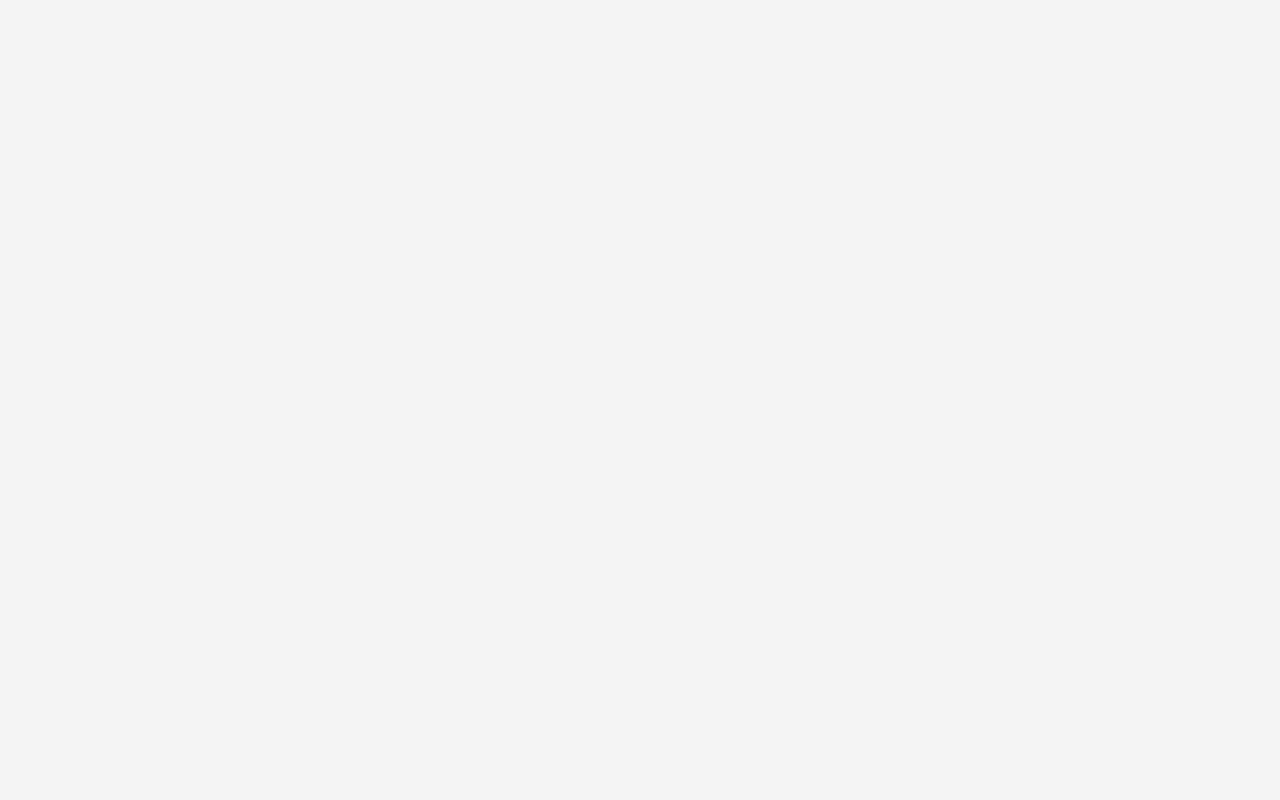
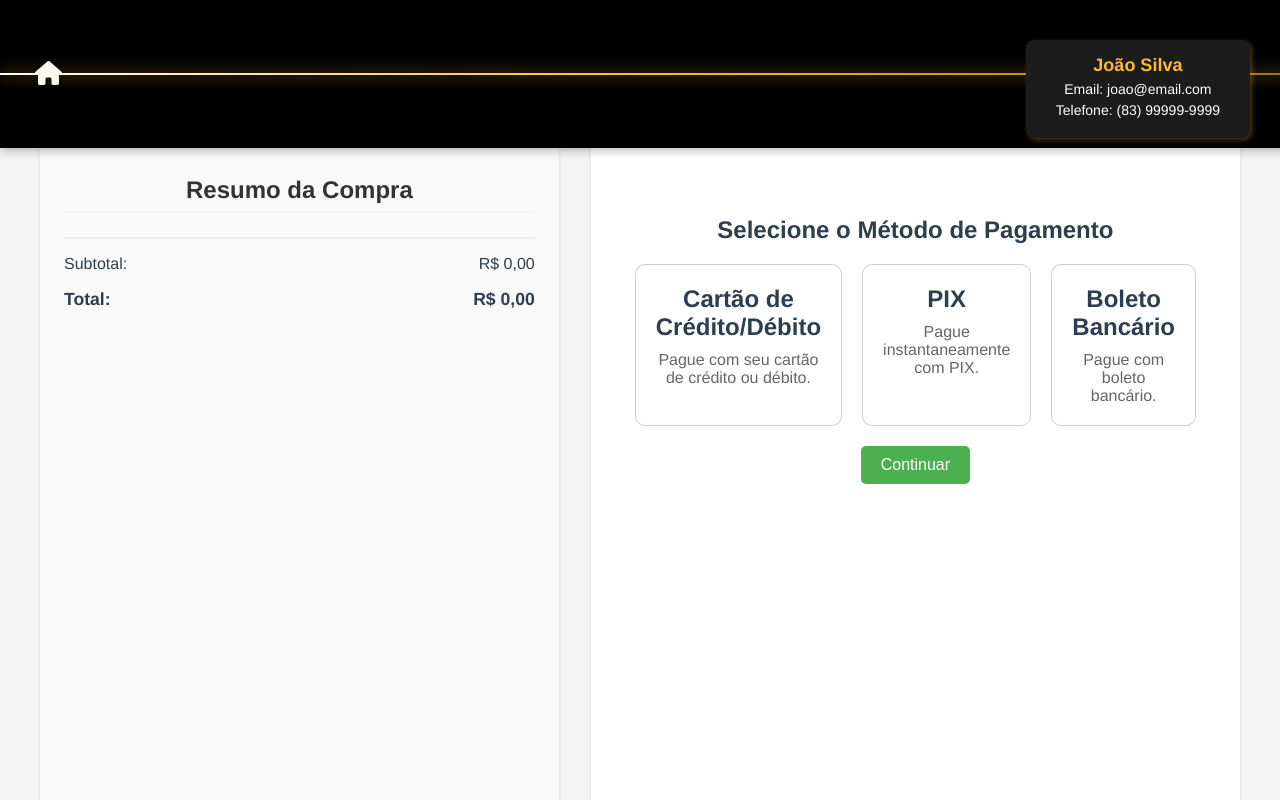
Before and after one commit to johnvictor01/BD-P5, a Vue app in the folder bdfrontend/: page /Pagamento in a window 1280 px wide. Before the commit this address had no page. Shown: the top 800 px of the page. Built offline with nearby package versions, Linux system fonts and the light colour scheme.

Commit message:
feat: Pagamento

```diff
--- a/bdfrontend/src/components/Carrinho.vue
+++ b/bdfrontend/src/components/Carrinho.vue
@@ -2,9 +2,9 @@
   <div class="carrinho-container">
     <h2>Carrinho</h2>
     <div v-if="itens.length > 0">
-        <div v-for="item in itens" :key="item.id" class="item-carrinho">
-          <p>{{ item.Titulo }}  - R$ {{ item.Valor }}</p>
-          <button @click="removerDoCarrinho(item.id)" class="btn-remover">Remover</button>
+      <div v-for="item in itens" :key="item.ObraID" class="item-carrinho">
+        <p>{{ item.Titulo }} - R$ {{ item.Valor }}</p>
+        <button @click="removerDoCarrinho(item.ObraID)" class="btn-remover">Remover</button>
       </div>
       <p><strong>Total:</strong> R$ {{ total }}</p>
       <button @click="irParaPagamento" class="btn-pagamento">Ir para Pagamento</button>
@@ -18,6 +18,10 @@
 <script>
 import { computed } from 'vue';
 import { useRouter } from 'vue-router';
+import axios from 'axios';
+
+// Configura o Axios para enviar cookies (necessário para a sessão)
+axios.defaults.withCredentials = true;
 
 export default {
   name: 'Carrinho',
@@ -32,20 +36,46 @@
 
     // Calcula o total do carrinho
     const total = computed(() => {
-        return props.itens.reduce((sum, item) => sum + item.Valor, 0);
+      return props.itens.reduce((sum, item) => sum + (item.Valor || 0), 0);
     });
 
     // Remove um item do carrinho
-      const removerDoCarrinho = (id) => {
-        const index = props.itens.findIndex((item) => item.id === id);
+    const removerDoCarrinho = (obraId) => {
+      const index = props.itens.findIndex((item) => item.ObraID === obraId);
       if (index !== -1) {
         props.itens.splice(index, 1);
       }
     };
 
-      // Redireciona para a tela de pagamento
-      const irParaPagamento = () => {
-        router.push({ name: 'Pagamento' }); // Navega para a rota de pagamento
+    const irParaPagamento = async () => {
+      try {
+        // Prepara os itens no formato esperado pelo backend (apenas ObraID)
+        const itensParaEnviar = props.itens.map(item => ({ ObraID: item.ObraID }));
+
+        // Envia os itens do carrinho para o backend
+        const response = await axios.post('http://localhost:5000/salvar-carrinho', {
+          itens: itensParaEnviar
+        });
+
+        // Se a requisição for bem-sucedida, navega para a página de pagamento
+        if (response.data.sucesso) {
+          router.push({
+            name: 'Pagamento',
+            // Passa os itens do carrinho via estado da rota
+            state: { itensCarrinho: props.itens }
+          });
+        } else {
+          alert('Erro ao salvar carrinho: ' + response.data.erro);
+        }
+      } catch (error) {
+        console.error('Erro ao enviar carrinho:', error);
+        if (error.response && error.response.status === 401) {
+          alert('Sessão expirada. Faça login novamente.');
+          router.push('/login');
+        } else {
+          alert('Falha ao processar o carrinho. Tente novamente.');
+        }
+      }
     };
 
     return {
@@ -58,6 +88,7 @@
 </script>
 
 <style>
+/* Estilos permanecem os mesmos */
 .carrinho-container {
   padding: 20px;
   background-color: #f9f9f9;
@@ -97,7 +128,7 @@
   margin-top: 10px;
 }
 
-  p{
+p {
   text-decoration: underline;
 }
 
--- a/bdfrontend/src/router/index.js
+++ b/bdfrontend/src/router/index.js
@@ -83,6 +83,15 @@ const routes = [
     component: () => import(/* webpackChunkName: "about" */ '../views/LoginColaborator.vue')
   },
 
+  {
+    path: '/Pagamento',
+    name: 'Pagamento',
+    // route level code-splitting
+    // this generates a separate chunk (about.[hash].js) for this route
+    // which is lazy-loaded when the route is visited.
+    component: () => import(/* webpackChunkName: "about" */ '../views/Pagamento.vue')
+  },
+
 ]
 
 const router = createRouter({
--- a/bdfrontend/src/views/Pagamento.vue
+++ b/bdfrontend/src/views/Pagamento.vue
@@ -1,22 +1,141 @@
 <template>
-    <div>
-        <TypePayment/>
+  <div class="pagamento-container">
+    <div class="resumo-compra">
+      <h2>Resumo da Compra</h2>
+      <div class="itens-lista">
+        <div v-for="item in itensCarrinho" :key="item.ObraID" class="item-resumo">
+          <span class="item-titulo">{{ item.Titulo }}</span>
+          <span class="item-valor">R$ {{ formatarValor(item.Valor) }}</span>
+        </div>
+      </div>
+      <div class="total-section">
+        <div class="subtotal">
+          <span>Subtotal:</span>
+          <span>R$ {{ formatarValor(subtotal) }}</span>
+        </div>
+        <div class="total">
+          <span>Total:</span>
+          <span>R$ {{ formatarValor(subtotal) }}</span> <!-- Aqui pode adicionar taxas se necessário -->
+        </div>
+      </div>
     </div>
+
+    <div class="metodos-pagamento">
+      <TypePayment :total="subtotal" />
+    </div>
+  </div>
 </template>
 
 <script>
+import { computed, onMounted, ref } from 'vue';
+import { useRouter } from 'vue-router';
+import TypePayment from '../components/TypePayment.vue';
 
-import TypePayment from '../components/TypePayment.vue'
+export default {
+  name: 'Pagamento',
+  components: {
+    TypePayment
+  },
+  setup() {
+    const router = useRouter();
+    const itensCarrinho = ref([]);
 
-export default{
-    name: 'Pagamento',
-    components: {
-        TypePayment
-    }
+    // Recupera os itens do carrinho do estado da rota
+    onMounted(() => {
+      if (router.currentRoute.value.state?.itensCarrinho) {
+        itensCarrinho.value = router.currentRoute.value.state.itensCarrinho;
+      } else {
+        // Caso não tenha itens, pode redirecionar ou buscar de outra fonte
+        console.warn('Nenhum item encontrado no carrinho');
+      }
+    });
+
+    // Calcula o subtotal
+    const subtotal = computed(() => {
+      return itensCarrinho.value.reduce((sum, item) => sum + (item.Valor || 0), 0);
+    });
+
+    // Formata valores monetários
+    const formatarValor = (valor) => {
+      return valor?.toFixed(2).replace('.', ',') || '0,00';
+    };
+
+    return {
+      itensCarrinho,
+      subtotal,
+      formatarValor
+    };
+  }
+};
+</script>
+
+<style scoped>
+.pagamento-container {
+  display: grid;
+  grid-template-columns: 1fr 1fr;
+  gap: 2rem;
+  max-width: 1200px;
+  margin: 0 auto;
+  padding: 2rem;
 }
 
-</script>
+.resumo-compra {
+  background: #f9f9f9;
+  border-radius: 8px;
+  padding: 1.5rem;
+  box-shadow: 0 2px 4px rgba(0,0,0,0.1);
+}
 
-<style>
+.resumo-compra h2 {
+  margin-bottom: 1.5rem;
+  color: #333;
+  border-bottom: 1px solid #eee;
+  padding-bottom: 0.5rem;
+}
 
+.itens-lista {
+  margin-bottom: 1.5rem;
+}
+
+.item-resumo {
+  display: flex;
+  justify-content: space-between;
+  padding: 0.5rem 0;
+  border-bottom: 1px dashed #ddd;
+}
+
+.item-resumo:last-child {
+  border-bottom: none;
+}
+
+.total-section {
+  margin-top: 1.5rem;
+  padding-top: 1rem;
+  border-top: 2px solid #eee;
+}
+
+.subtotal, .total {
+  display: flex;
+  justify-content: space-between;
+  margin-bottom: 0.5rem;
+}
+
+.total {
+  font-weight: bold;
+  font-size: 1.1rem;
+  margin-top: 1rem;
+}
+
+.metodos-pagamento {
+  background: #fff;
+  border-radius: 8px;
+  padding: 1.5rem;
+  box-shadow: 0 2px 4px rgba(0,0,0,0.1);
+}
+
+@media (max-width: 768px) {
+  .pagamento-container {
+    grid-template-columns: 1fr;
+  }
+}
 </style>
```
Also changed, not shown: 2 other files (tests, documents, lock files or other folders). Lines whose indentation alone changed are shown as unchanged.
